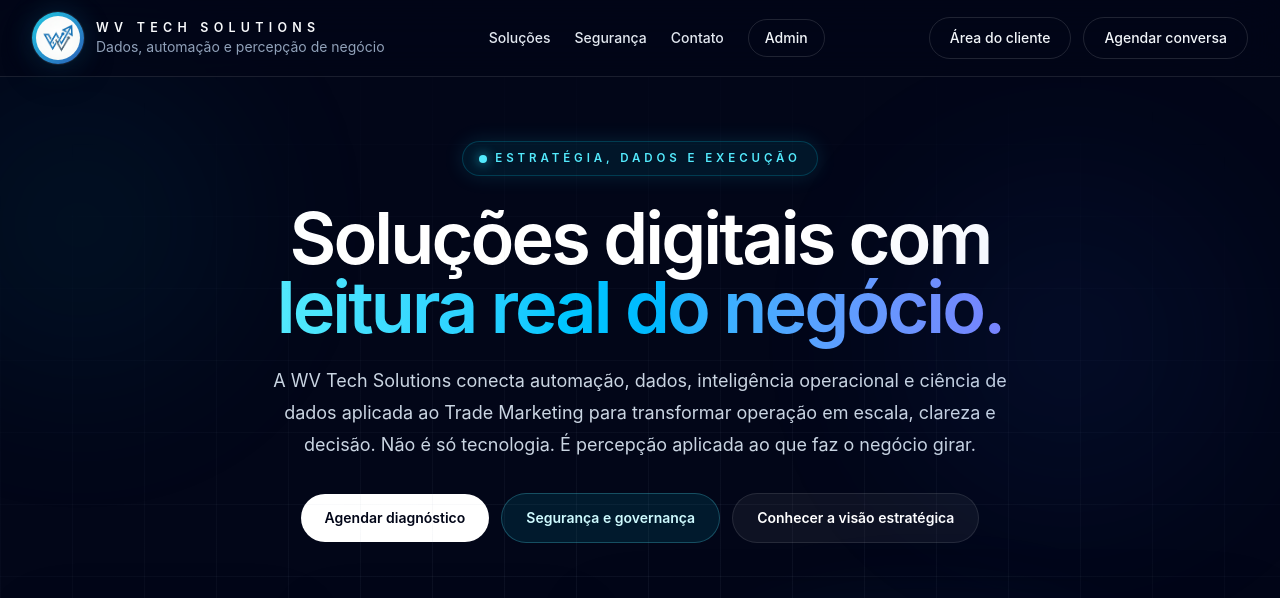
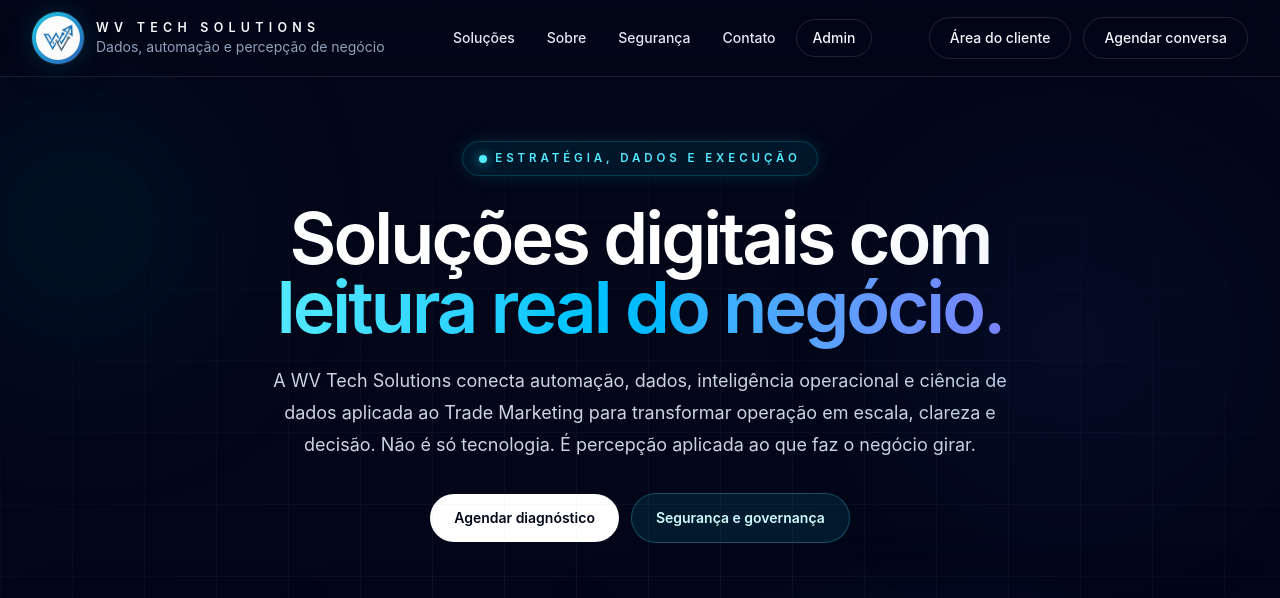
Before and after one commit to wagnervivianii/wctechlandpage, a React (Vite) app: page / in a window 1280 px wide. Shown: the top 598 px of the page. Built offline with nearby package versions, Linux system fonts and the light colour scheme.

Commit message:
landingpage

```diff
--- a/src/pages/LandingPage.tsx
+++ b/src/pages/LandingPage.tsx
@@ -59,15 +59,20 @@
   },
 ]
 
-const navigation = [
+type ExpandableSection = 'sobre' | 'seguranca' | null
+type NavigableSection = Exclude<ExpandableSection, null>
+type NavigationItem =
+  | { label: string; href: string }
+  | { label: string; section: NavigableSection }
+
+const navigation: NavigationItem[] = [
   { label: 'Soluções', href: '#solucoes' },
-  { label: 'Segurança', section: 'seguranca' as const },
+  { label: 'Sobre', section: 'sobre' },
+  { label: 'Segurança', section: 'seguranca' },
   { label: 'Contato', href: '#contato' },
 ]
 
 const quickAccessLinks = [{ label: 'Admin', href: '/admin' }]
-
-type ExpandableSection = 'sobre' | 'seguranca' | null
 
 type LandingPageProps = {
   mobileMenuOpen: boolean
@@ -79,7 +84,7 @@
 
   const closeMobileMenu = () => setMobileMenuOpen(false)
 
-  const toggleSection = (section: Exclude<ExpandableSection, null>) => {
+  const toggleSection = (section: NavigableSection) => {
     setActiveSection((current) => {
       const next = current === section ? null : section
 
@@ -93,7 +98,7 @@
     })
   }
 
-  const handleNavSectionClick = (section: Exclude<ExpandableSection, null>) => {
+  const handleNavSectionClick = (section: NavigableSection) => {
     closeMobileMenu()
     toggleSection(section)
   }
@@ -130,19 +135,23 @@
               </div>
             </a>
 
-            <nav className="hidden items-center gap-6 text-sm font-medium text-slate-200 lg:flex">
+            <nav className="hidden items-center gap-2 text-sm font-medium text-slate-200 lg:flex">
               {navigation.map((item) =>
                 'section' in item ? (
                   <button
                     key={item.label}
                     type="button"
-                    onClick={() => handleNavSectionClick(item.section as 'sobre' | 'seguranca')}
-                    className="cursor-pointer text-slate-200 transition hover:text-cyan-300"
+                    onClick={() => handleNavSectionClick(item.section)}
+                    className="cursor-pointer rounded-full px-3 py-2 text-slate-200 transition hover:bg-white/5 hover:text-cyan-300"
                   >
                     {item.label}
                   </button>
                 ) : (
-                  <a key={item.label} href={item.href} className="text-slate-200 transition hover:text-cyan-300">
+                  <a
+                    key={item.label}
+                    href={item.href}
+                    className="rounded-full px-3 py-2 text-slate-200 transition hover:bg-white/5 hover:text-cyan-300"
+                  >
                     {item.label}
                   </a>
                 )
@@ -211,7 +220,7 @@
                   <button
                     key={item.label}
                     type="button"
-                    onClick={() => handleNavSectionClick(item.section as 'sobre' | 'seguranca')}
+                    onClick={() => handleNavSectionClick(item.section)}
                     className="rounded-2xl border border-white/8 bg-white/5 px-4 py-3 text-left text-sm font-medium text-slate-100 transition hover:border-cyan-300/30 hover:bg-white/10"
                   >
                     {item.label}
@@ -289,13 +298,6 @@
                   className="w-full rounded-full border border-cyan-300/25 bg-cyan-400/10 px-6 py-3.5 text-sm font-semibold text-cyan-100 transition hover:border-cyan-300/40 hover:bg-cyan-400/14 sm:w-auto"
                 >
                   Segurança e governança
-                </button>
-                <button
-                  type="button"
-                  onClick={() => toggleSection('sobre')}
-                  className="w-full rounded-full border border-white/10 bg-white/5 px-6 py-3.5 text-sm font-semibold text-white transition hover:border-cyan-300/30 hover:bg-white/10 sm:w-auto"
-                >
-                  Conhecer a visão estratégica
                 </button>
               </div>
             </div>
@@ -425,9 +427,9 @@
 
           {activeSection === 'sobre' ? (
             <section id="sobre" className="mx-auto max-w-7xl px-4 pb-14 sm:px-6 lg:px-8 lg:pb-20">
-              <div className="overflow-hidden rounded-[2rem] border border-white/10 bg-white/5 shadow-[0_24px_80px_rgba(2,6,23,0.34)] backdrop-blur">
+              <div className="overflow-hidden rounded-4xl border border-white/10 bg-white/5 shadow-[0_24px_80px_rgba(2,6,23,0.34)] backdrop-blur">
                 <div className="grid gap-10 px-6 py-8 sm:px-8 lg:grid-cols-[320px_minmax(0,1fr)] lg:items-center lg:px-10 lg:py-10">
-                  <div className="mx-auto flex w-full max-w-[280px] justify-center lg:max-w-none">
+                  <div className="mx-auto flex w-full max-w-70 justify-center lg:max-w-none">
                     <div className="relative h-64 w-64 overflow-hidden rounded-full border border-cyan-300/20 bg-slate-900 shadow-[0_0_40px_rgba(34,211,238,0.14)] sm:h-72 sm:w-72">
                       <img
                         src="/imagens/sobre.jpg"
@@ -508,7 +510,7 @@
               id="seguranca"
               className="mx-auto max-w-7xl px-4 pb-14 sm:px-6 lg:px-8 lg:pb-20"
             >
-              <div className="overflow-hidden rounded-[2rem] border border-white/10 bg-white/5 shadow-[0_24px_80px_rgba(2,6,23,0.34)] backdrop-blur">
+              <div className="overflow-hidden rounded-4xl border border-white/10 bg-white/5 shadow-[0_24px_80px_rgba(2,6,23,0.34)] backdrop-blur">
                 <div className="px-6 py-8 sm:px-8 lg:px-10 lg:py-10">
                   <div className="flex flex-wrap items-center justify-between gap-4">
                     <div>
```
